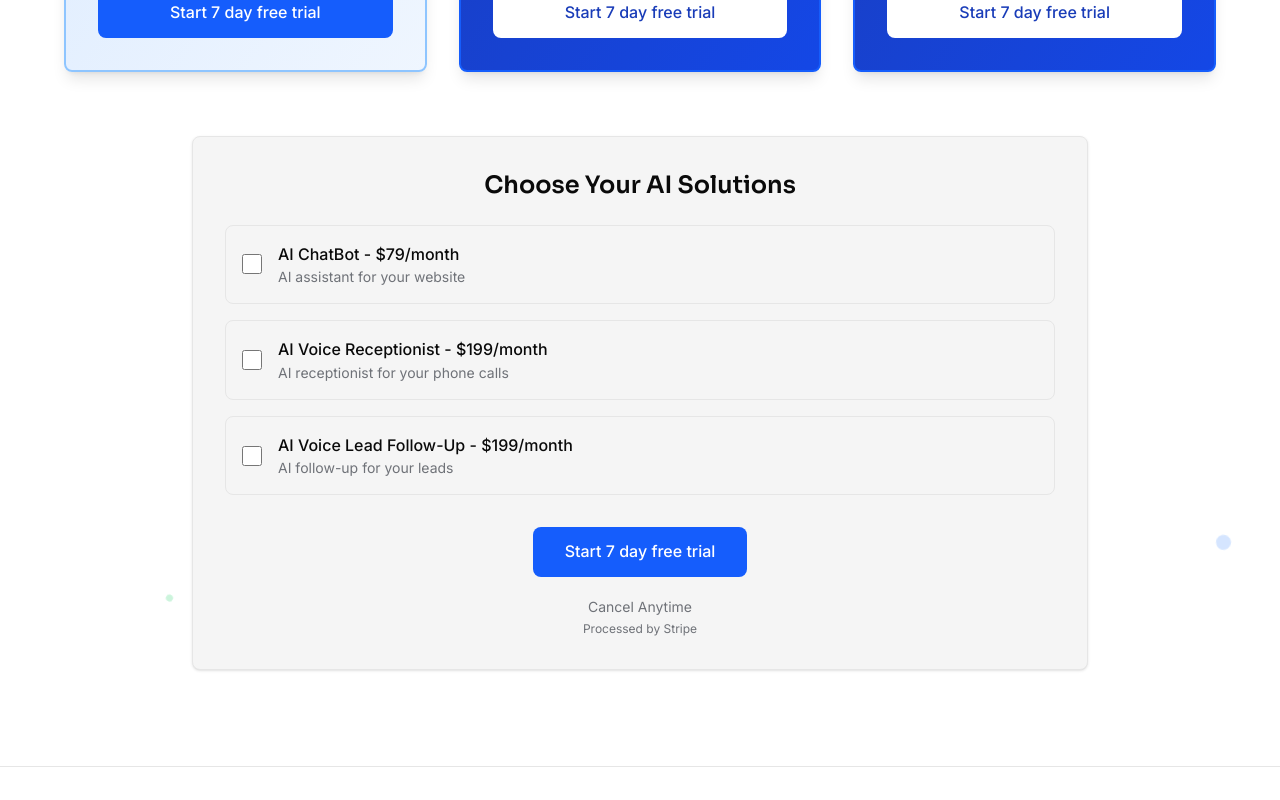
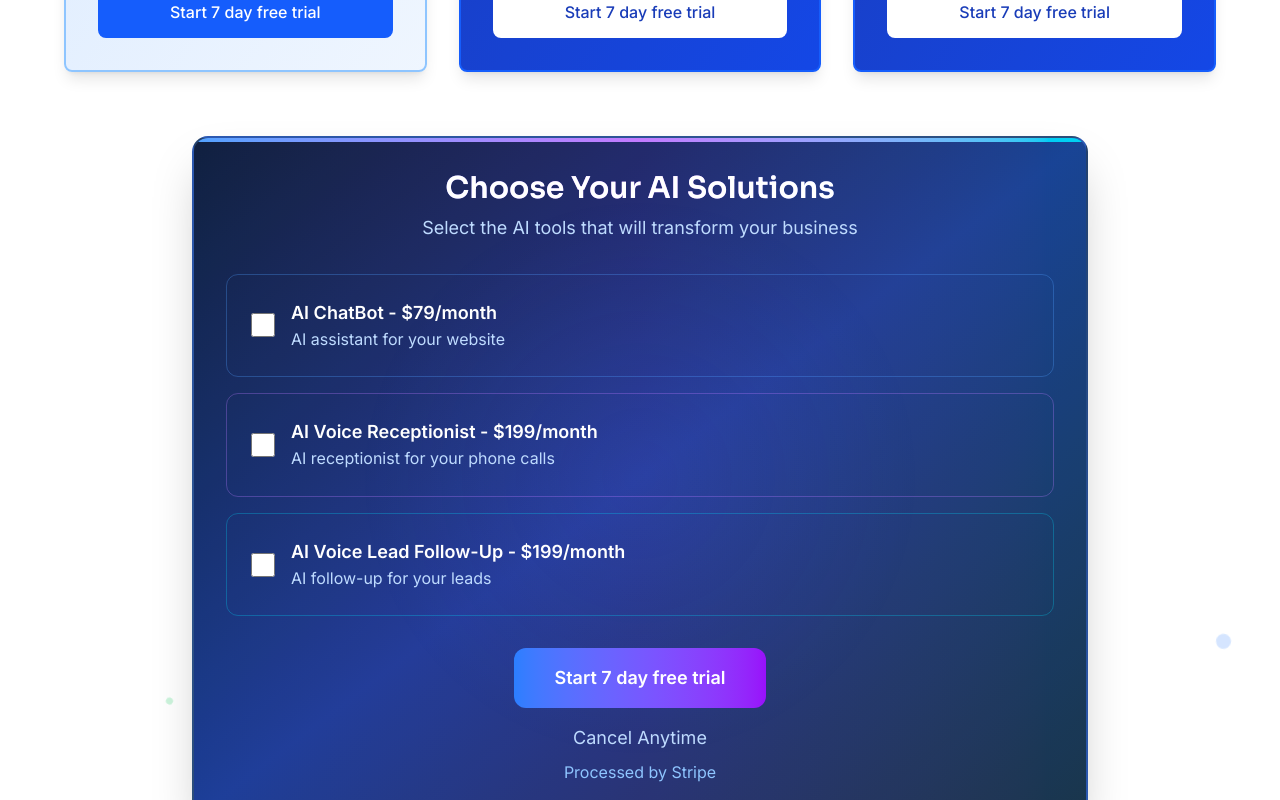
Before and after one commit to cabecaturbo/netiawebsite, a Next.js app: page /pricing in a window 1280 px wide. Shown: the part 800-1600 px from the top of the page. Built offline with nearby package versions, Linux system fonts and the light colour scheme.

Commit message:
Add futuristic design and auto-scroll to pricing page - Enhanced Choose Your AI Solutions box with dark futuristic theme - Added smooth scroll functionality to pricing column buttons - Converted links to buttons with onClick handlers - Added glowing effects, gradients, and interactive animations

```diff
--- a/app/pricing/page.tsx
+++ b/app/pricing/page.tsx
@@ -1,8 +1,16 @@
+"use client"
+
 import { Header } from "@/components/Header"
 import { Footer } from "@/components/Footer"
 import { FloatingBalls } from "@/components/FloatingBalls"
 
 export default function Pricing() {
+  const scrollToSelection = () => {
+    const element = document.getElementById('ai-selection-box')
+    if (element) {
+      element.scrollIntoView({ behavior: 'smooth', block: 'center' })
+    }
+  }
   return (
     <div className="min-h-screen bg-white relative overflow-hidden">
       {/* Floating elements */}
@@ -70,12 +78,12 @@ export default function Pricing() {
                   <span><strong>Easy Setup</strong></span>
                 </li>
               </ul>
-              <a
-                href="/signup"
+              <button
+                onClick={scrollToSelection}
                 className="block w-full px-6 py-3 bg-blue-600 text-white rounded-lg font-medium hover:bg-blue-700 transition-colors mt-auto text-center hover-lift btn-enhanced"
               >
                 Start 7 day free trial
-              </a>
+              </button>
             </div>
 
             {/* AI Voice Receptionist Card */}
@@ -124,12 +132,12 @@ export default function Pricing() {
                   <span><strong>Works 24/7</strong></span>
                 </li>
               </ul>
-              <a
-                href="/signup"
+              <button
+                onClick={scrollToSelection}
                 className="block w-full px-6 py-3 bg-white text-blue-800 rounded-lg font-medium hover:bg-blue-50 transition-colors mt-auto text-center hover-lift btn-enhanced"
               >
                 Start 7 day free trial
-              </a>
+              </button>
             </div>
 
             {/* AI Voice Lead Follow-Up Card */}
@@ -178,60 +186,71 @@ export default function Pricing() {
                   <span><strong>Works 24/7</strong></span>
                 </li>
               </ul>
-              <a
-                href="/signup"
+              <button
+                onClick={scrollToSelection}
                 className="block w-full px-6 py-3 bg-white text-blue-800 rounded-lg font-medium hover:bg-blue-50 transition-colors mt-auto text-center hover-lift btn-enhanced"
               >
                 Start 7 day free trial
-              </a>
+              </button>
             </div>
           </div>
 
           {/* Selection Flow */}
           <div className="mt-16 max-w-4xl mx-auto">
-            <div className="bg-surface border border-border rounded-lg p-8 shadow-sm">
-              <h3 className="font-display text-2xl font-semibold text-fg mb-6 text-center">
+            <div id="ai-selection-box" className="relative bg-gradient-to-br from-slate-900 via-blue-900 to-slate-800 border-2 border-blue-400/30 rounded-2xl p-8 shadow-2xl backdrop-blur-sm overflow-hidden">
+              {/* Futuristic background effects */}
+              <div className="absolute inset-0 bg-gradient-to-r from-blue-500/10 via-purple-500/10 to-cyan-500/10 animate-pulse"></div>
+              <div className="absolute top-0 left-0 w-full h-1 bg-gradient-to-r from-blue-400 via-purple-400 to-cyan-400"></div>
+              <div className="absolute inset-0 bg-[radial-gradient(circle_at_50%_50%,rgba(59,130,246,0.1),transparent_50%)]"></div>
+
+              <div className="relative z-10">
+                <h3 className="font-display text-3xl font-bold text-white mb-2 text-center bg-gradient-to-r from-blue-400 via-purple-400 to-cyan-400 bg-clip-text text-transparent">
                   Choose Your AI Solutions
                 </h3>
+                <p className="text-blue-200 text-center mb-8 text-lg">Select the AI tools that will transform your business</p>
                 <div className="space-y-4">
-                <label className="flex items-center p-4 border border-border rounded-lg hover:bg-gray-50 cursor-pointer transition-colors">
-                  <input type="checkbox" className="w-5 h-5 text-blue-600 border-gray-300 rounded focus:ring-blue-500" />
+                  <label className="flex items-center p-6 border border-blue-400/30 rounded-xl hover:bg-blue-500/10 cursor-pointer transition-all duration-300 hover:border-blue-400/60 hover:shadow-lg hover:shadow-blue-500/20 group">
+                    <input type="checkbox" className="w-6 h-6 text-blue-400 border-blue-400/50 rounded focus:ring-blue-400 focus:ring-2 bg-slate-800/50" />
                     <div className="ml-4 flex-1">
-                    <div className="font-medium text-fg">AI ChatBot - $79/month</div>
-                    <div className="text-sm text-muted">AI assistant for your website</div>
+                      <div className="font-semibold text-white text-lg group-hover:text-blue-300 transition-colors">AI ChatBot - $79/month</div>
+                      <div className="text-blue-200">AI assistant for your website</div>
                     </div>
+                    <div className="w-3 h-3 bg-blue-400 rounded-full opacity-0 group-hover:opacity-100 transition-opacity"></div>
                   </label>
 
-                <label className="flex items-center p-4 border border-border rounded-lg hover:bg-gray-50 cursor-pointer transition-colors">
-                  <input type="checkbox" className="w-5 h-5 text-blue-600 border-gray-300 rounded focus:ring-blue-500" />
+                  <label className="flex items-center p-6 border border-purple-400/30 rounded-xl hover:bg-purple-500/10 cursor-pointer transition-all duration-300 hover:border-purple-400/60 hover:shadow-lg hover:shadow-purple-500/20 group">
+                    <input type="checkbox" className="w-6 h-6 text-purple-400 border-purple-400/50 rounded focus:ring-purple-400 focus:ring-2 bg-slate-800/50" />
                     <div className="ml-4 flex-1">
-                    <div className="font-medium text-fg">AI Voice Receptionist - $199/month</div>
-                    <div className="text-sm text-muted">AI receptionist for your phone calls</div>
+                      <div className="font-semibold text-white text-lg group-hover:text-purple-300 transition-colors">AI Voice Receptionist - $199/month</div>
+                      <div className="text-blue-200">AI receptionist for your phone calls</div>
                     </div>
+                    <div className="w-3 h-3 bg-purple-400 rounded-full opacity-0 group-hover:opacity-100 transition-opacity"></div>
                   </label>
 
-                <label className="flex items-center p-4 border border-border rounded-lg hover:bg-gray-50 cursor-pointer transition-colors">
-                  <input type="checkbox" className="w-5 h-5 text-blue-600 border-gray-300 rounded focus:ring-blue-500" />
+                  <label className="flex items-center p-6 border border-cyan-400/30 rounded-xl hover:bg-cyan-500/10 cursor-pointer transition-all duration-300 hover:border-cyan-400/60 hover:shadow-lg hover:shadow-cyan-500/20 group">
+                    <input type="checkbox" className="w-6 h-6 text-cyan-400 border-cyan-400/50 rounded focus:ring-cyan-400 focus:ring-2 bg-slate-800/50" />
                     <div className="ml-4 flex-1">
-                    <div className="font-medium text-fg">AI Voice Lead Follow-Up - $199/month</div>
-                    <div className="text-sm text-muted">AI follow-up for your leads</div>
+                      <div className="font-semibold text-white text-lg group-hover:text-cyan-300 transition-colors">AI Voice Lead Follow-Up - $199/month</div>
+                      <div className="text-blue-200">AI follow-up for your leads</div>
                     </div>
+                    <div className="w-3 h-3 bg-cyan-400 rounded-full opacity-0 group-hover:opacity-100 transition-opacity"></div>
                   </label>
                 </div>
 
                 <div className="mt-8 text-center">
-                <a
-                  href="/signup"
-                  className="inline-block px-8 py-3 bg-blue-600 text-white rounded-lg font-medium hover:bg-blue-700 transition-colors hover-lift btn-enhanced"
+                  <button
+                    onClick={scrollToSelection}
+                    className="inline-block px-10 py-4 bg-gradient-to-r from-blue-500 to-purple-600 text-white rounded-xl font-semibold text-lg hover:from-blue-600 hover:to-purple-700 transition-all duration-300 hover:shadow-lg hover:shadow-blue-500/30 hover:scale-105 transform"
                   >
                     Start 7 day free trial
-                </a>
-                <p className="text-sm text-muted mt-3">
+                  </button>
+                  <p className="text-blue-200 mt-4 text-lg">
                     Cancel Anytime
                   </p>
-                <p className="text-xs text-muted mt-1">
+                  <p className="text-blue-300 mt-2">
                     Processed by Stripe
                   </p>
+                </div>
               </div>
             </div>
           </div>
```
Lines whose indentation alone changed are shown as unchanged.
